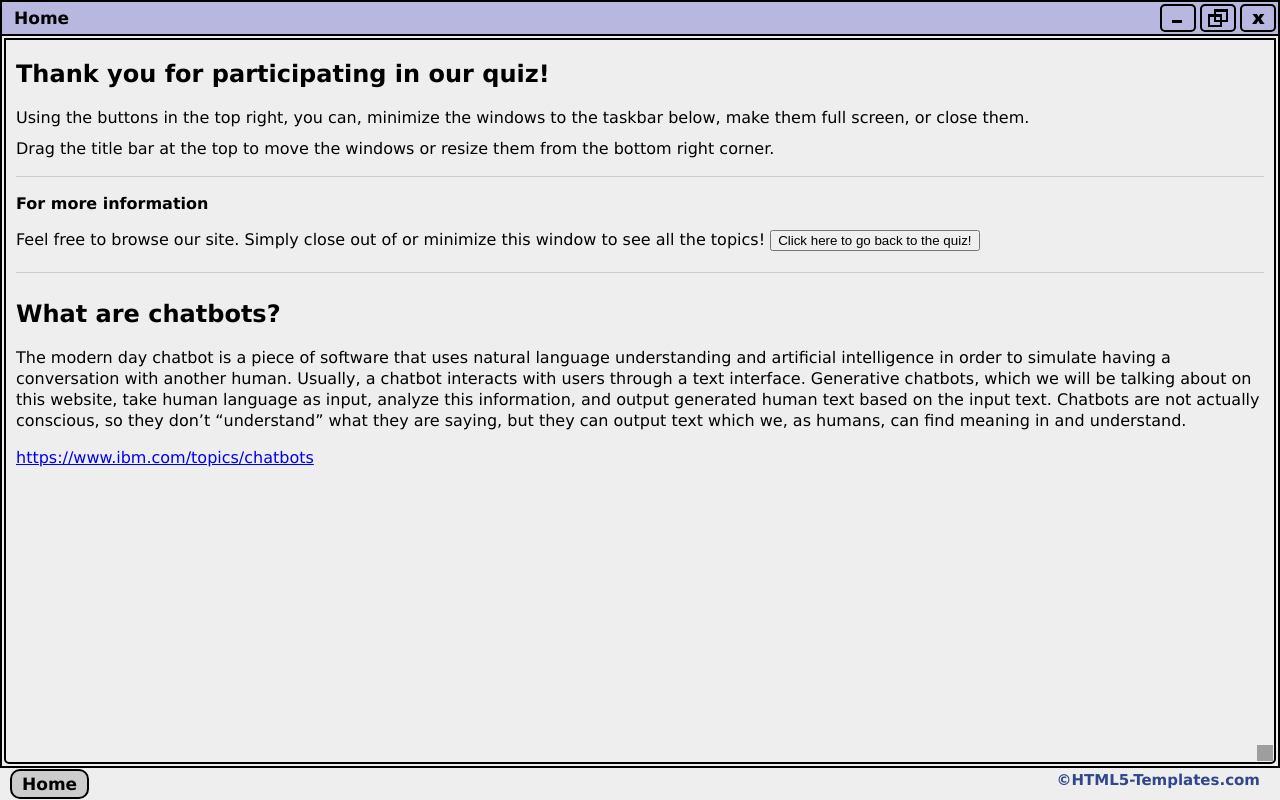
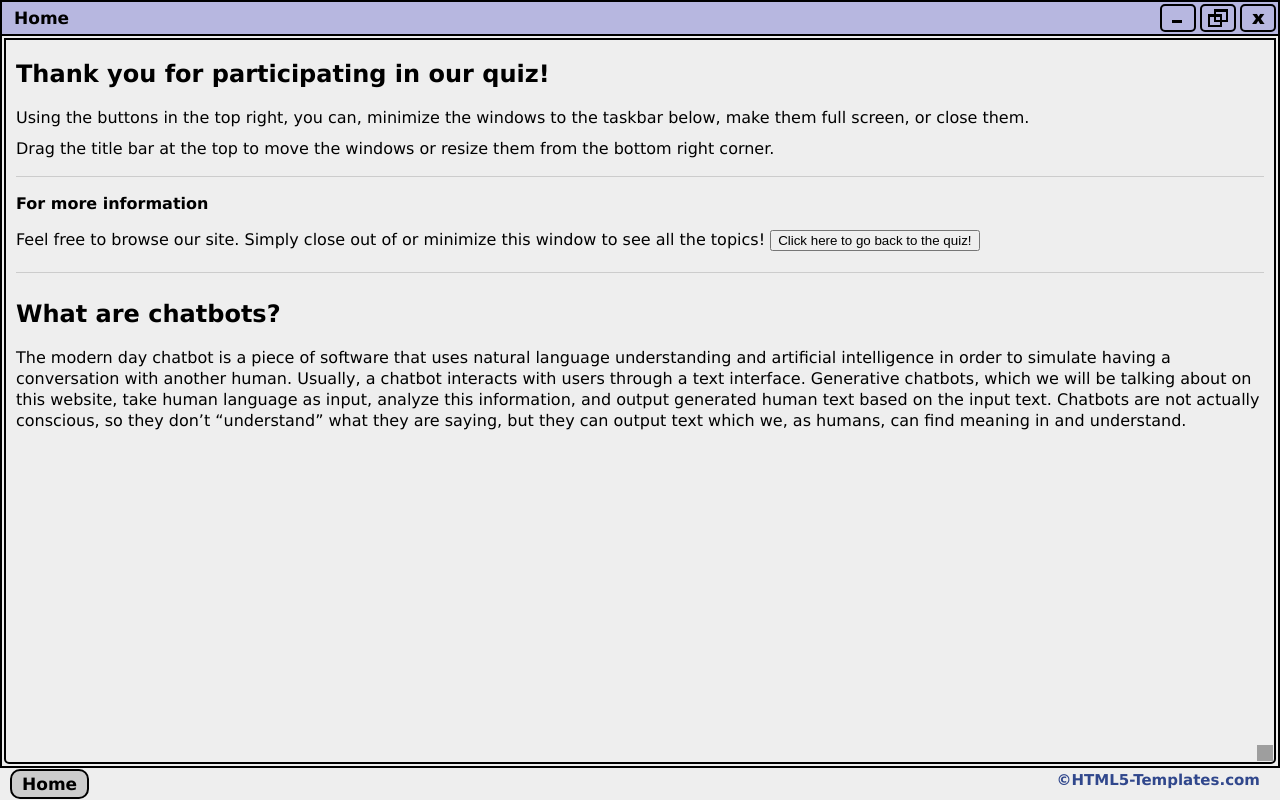
Before and after one commit to shaseth/FinalProject, a plain HTML site: page mainpage.html in a window 1280 px wide. Drawn offline with nearby package versions, Linux system fonts and the light colour scheme; grey boxes are pictures that could not be loaded.

Commit message:
Update mainpage.html

```diff
--- a/mainpage.html
+++ b/mainpage.html
@@ -38,8 +38,7 @@
 				are not actually conscious, so they don’t “understand” what
 				they are saying, but they can output text which we, as humans,
 				can find meaning in and understand. </p>
-			<a href="index.html">  https://www.ibm.com/topics/chatbots
-				</a>
+
 		</div>
 
 		<!-- Window 1 -->
```
